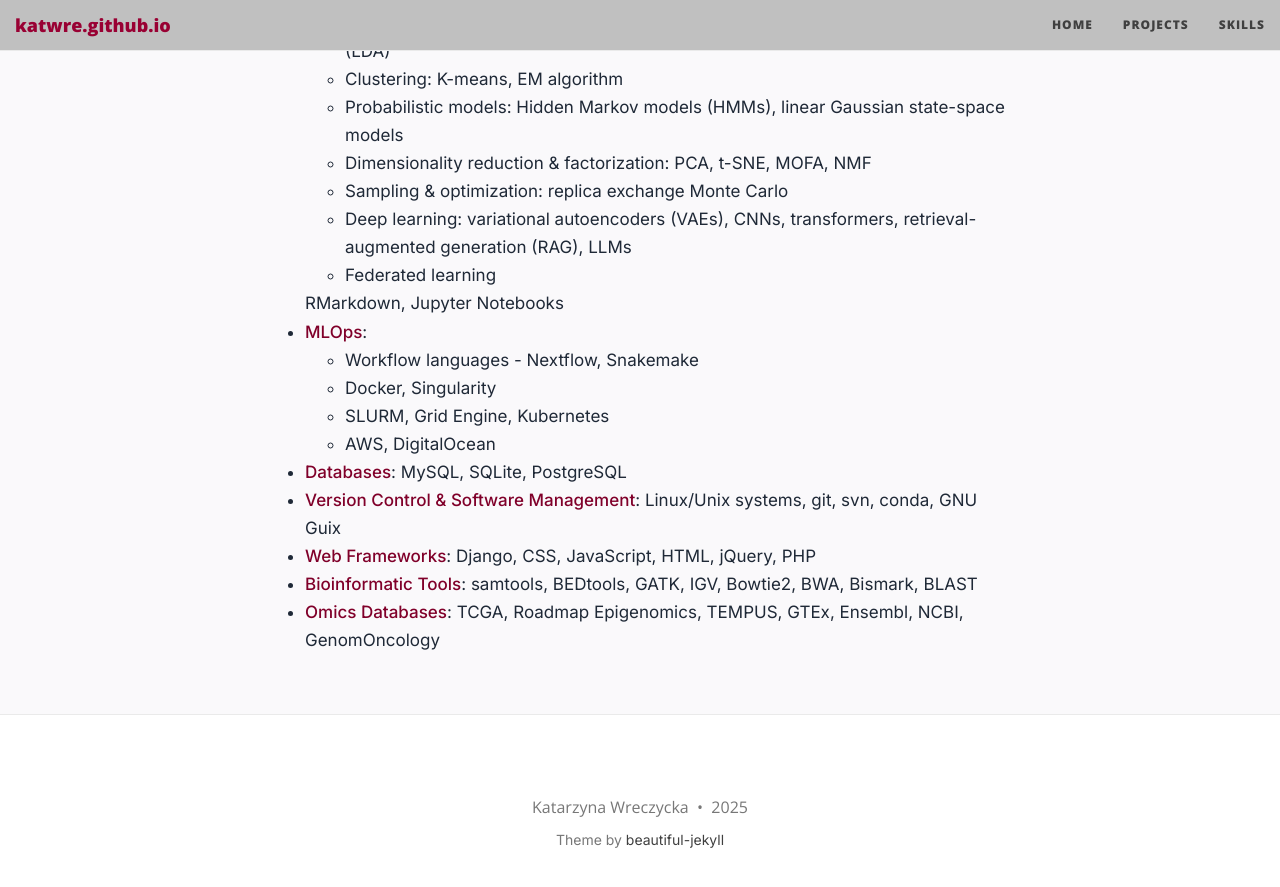
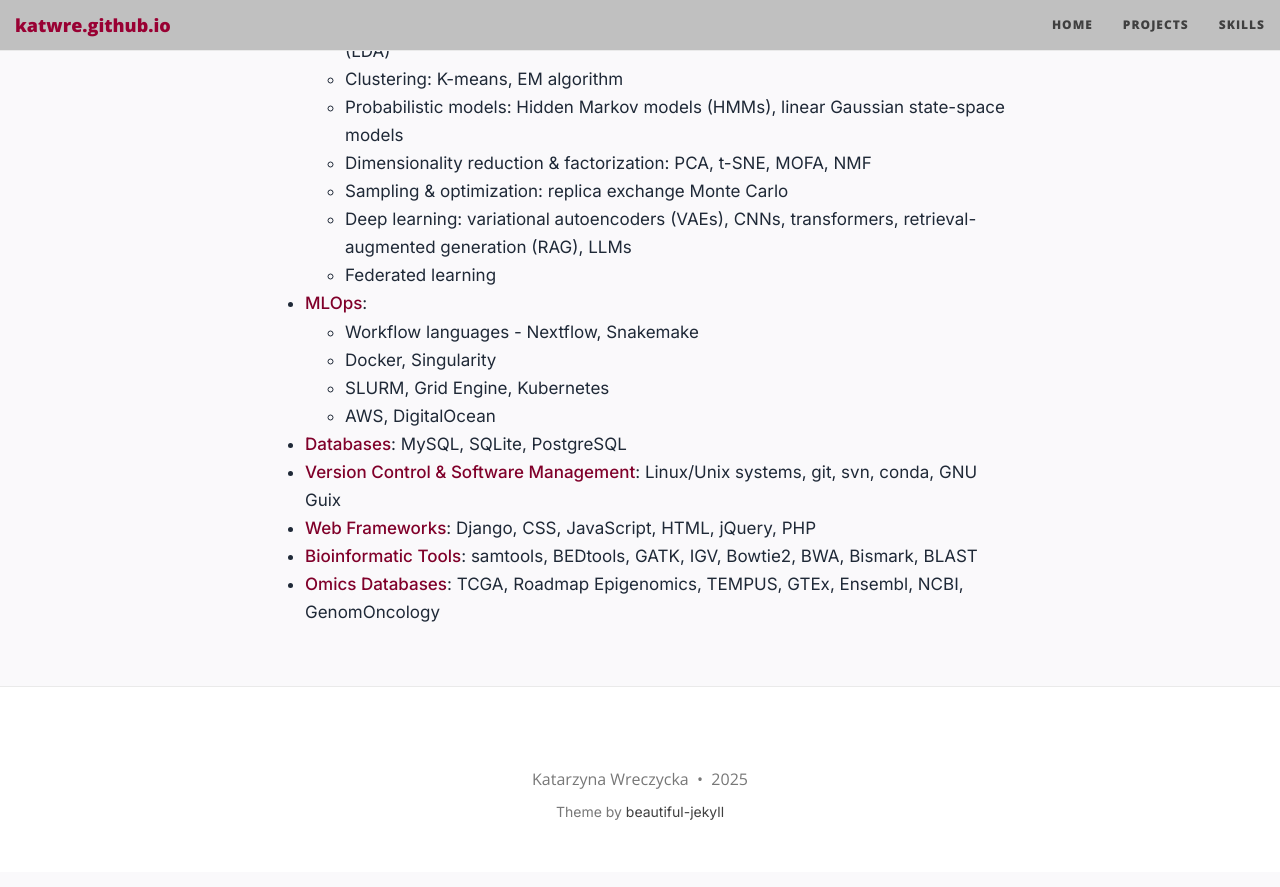
Before and after one commit to katwre/katwre.github.io, a Jekyll site: the page built from skills.md, in a window 1280 px wide and 900 px high, scrolled down 837 px. Shown: the top 887 px of the window. Built offline with Jekyll 4.4.1, drawn with Linux system fonts in a browser that asks for light colours; nearby versions of some CDN libraries; a style sheet for code colours, icons or effects is not loaded.

Commit message:
Removed RMarkdown, Jupyter Notebooks

```diff
--- a/skills.md
+++ b/skills.md
@@ -272,8 +272,6 @@ ol li a:hover {
     <li>Federated learning</li>
   </ul>
 
-  RMarkdown, Jupyter Notebooks
-
   </li>
 
   <li><span class="emphasize">MLOps</span>:
```
